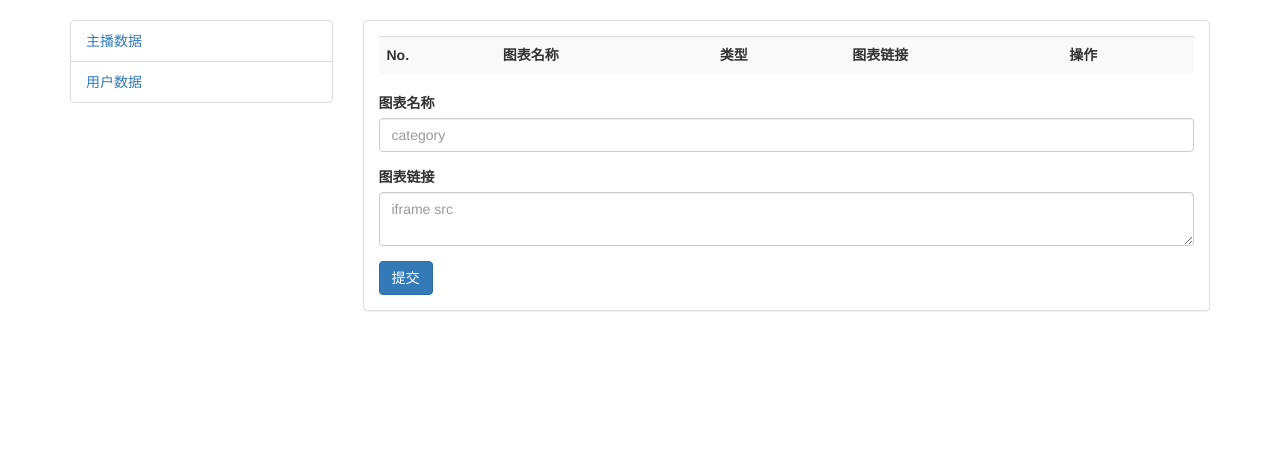
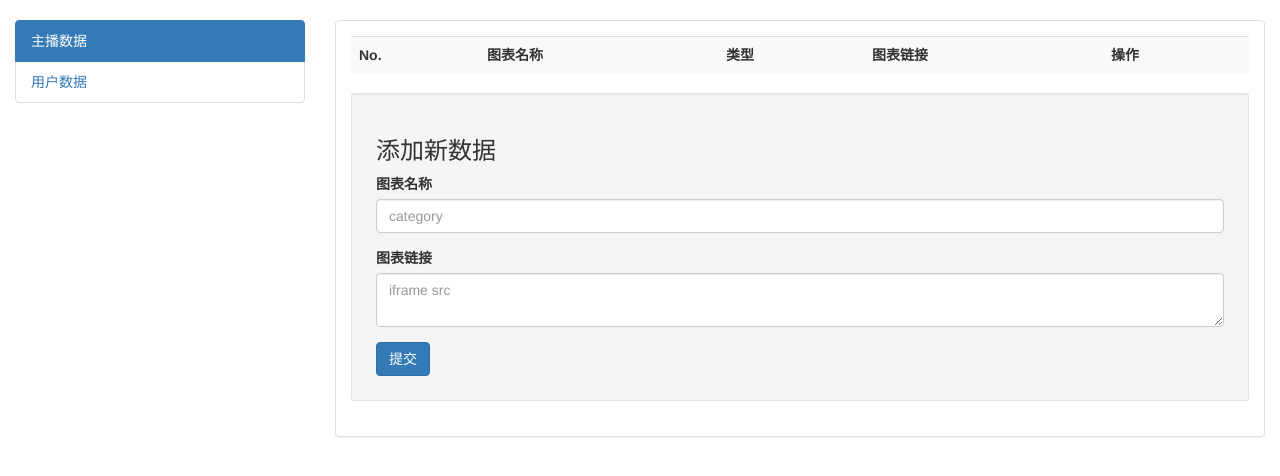
Before and after one commit to fuymsn/jf, a PHP site: template App/View/Admin/category.php in a window 1280 px wide. Shown: the part 51-527 px from the top of the page. Run offline with PHP 8.4, Linux system fonts and the light colour scheme; the template is opened without the code that fills it, so the values that code supplies are empty; a user stored in the database is signed in.

Commit message:
update admin view

```diff
--- a/App/View/Admin/category.php
+++ b/App/View/Admin/category.php
@@ -7,18 +7,28 @@
     <script src="./lib/jquery-2.0.1.min.js"></script>
     <script src="./lib/bootstrap/js/bootstrap.min.js"></script>
     <style>
+      .list-group-item.active a{
+        color: #fff;
+      }
       .table .table-ifrsrc{
         overflow: hidden;
         text-overflow: ellipsis;
-        /* width: 500px; */
         word-break: break-all;
         white-space: nowrap;
-        width: 60%;
+        width: 40%;
+      }
+
+      .table .table-ifrsrc div{
+        overflow: hidden;
+        text-overflow: ellipsis;
+        word-break: break-all;
+        white-space: nowrap;
+        width: 450px;
       }
     </style>
 </head>
 <body>
-
+    <?php $_GET['type'] = isset($_GET['type']) ? $_GET['type'] : 1 ?>
     <nav class="navbar navbar-static-top navbar-default" role="navigation">
     <div class="container-fluid">
       <div class="navbar-header">
@@ -30,13 +40,14 @@
       </ul>
     </div>
   </nav>
-  <div class="container">
+  <div class="">
 
-    <div class="row">
+
     <div class="col-md-3">
       <ul class="list-group">
-            <li class="list-group-item"><a href="/admin?type=1">主播数据</a></li>
-            <li class="list-group-item"><a href="/admin?type=0">用户数据</a></li>
+
+        <li class="list-group-item <?php echo ($_GET['type'] == 1) ? 'active': '' ?>"><a href="/admin?type=1">主播数据</a></li>
+        <li class="list-group-item <?php echo ($_GET['type'] == 0) ? 'active': '' ?>"><a href="/admin?type=0">用户数据</a></li>
       </ul>
     </div>
     <div class="col-md-9">
@@ -52,7 +63,6 @@
             <th>操作</th>
           </tr>
           <?php $index = 0 ?>
-              <?php $_GET['type'] = isset($_GET['type']) ? $_GET['type'] : 1 ?>
           <?php foreach ($result as $value) {?>
             <?php if( $value['type'] == $_GET['type']){ ?>
             <tr>
@@ -65,8 +75,10 @@
             <?php } ?>
           <?php }?>
         </table>
-
+        <div class="panel panel-default well well-sm">
+          <div class="panel-body">
             <form action="/admin/add" method="POST">
+              <h3>添加新数据</h3>
 
               <div class="form-group">
                 <label for="category">图表名称</label>
@@ -85,5 +97,7 @@
         </div>
       </div>
     </div>
+
+  </div>
 </body>
 </html>
```
Lines whose indentation alone changed are shown as unchanged.
